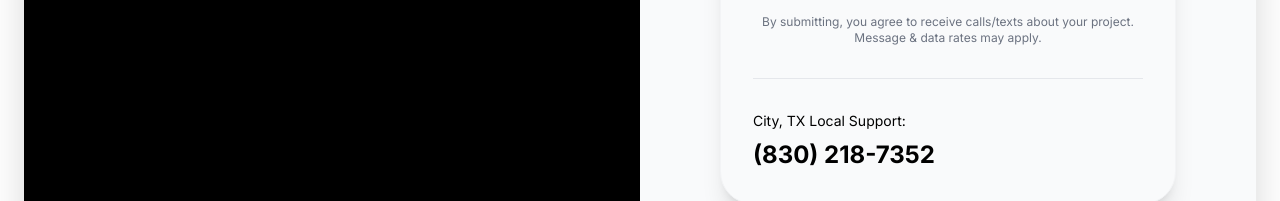
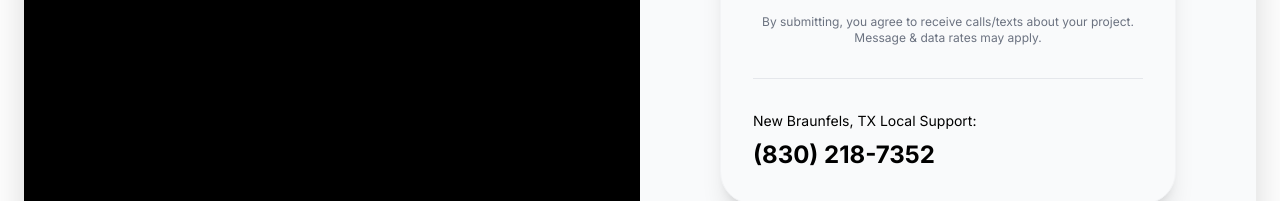
Before and after one commit to jarld180/new-braunfels-tx-concrete-contractor, a React (Vite) app: page / in a window 1280 px wide. Shown: the part 10952-11153 px from the top of the page. Built offline with nearby package versions, Linux system fonts and the light colour scheme; a web font is replaced by a local one.

Commit message:
Fix city name in LeadForm

```diff
--- a/src/components/LeadForm.tsx
+++ b/src/components/LeadForm.tsx
@@ -9,7 +9,7 @@ interface LeadFormProps {
 const LeadForm: React.FC<LeadFormProps> = ({
   title = "Request a Free Quote",
   phone = "(830) 218-7352",
-  city = "City"
+  city = "New Braunfels"
 }) => {
   const [formData, setFormData] = useState({
     name: '',
```
